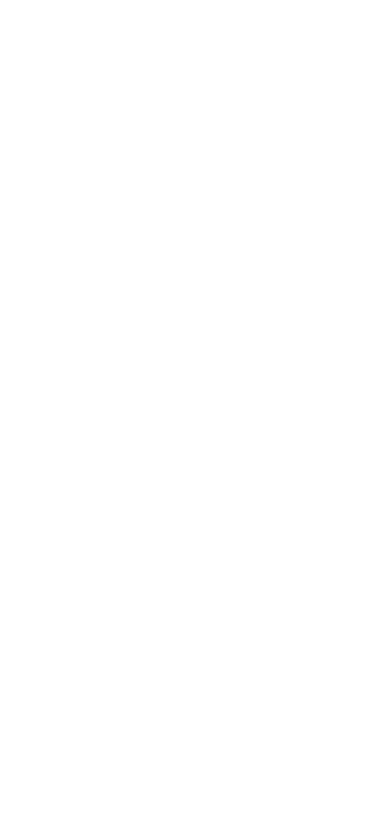
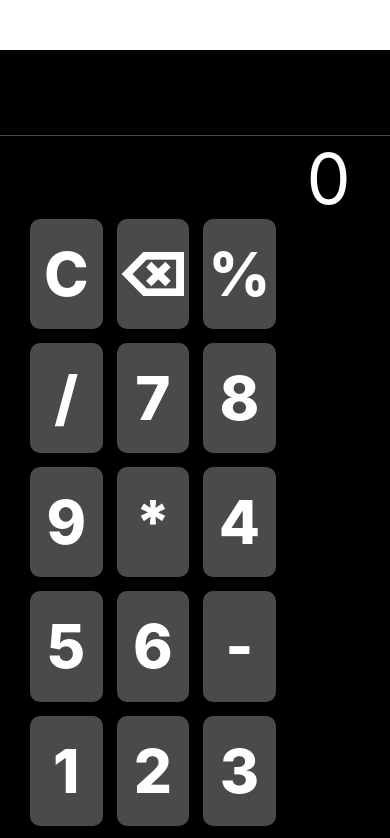
Before and after one commit to hrishi-anveshak/calculator-native, a React Native app: screen / in a window 390 px wide. Shown: the top 838 px of the page. Built offline with nearby package versions, Linux system fonts and the light colour scheme.

Commit message:
completed v1.0

```diff
--- a/App.tsx
+++ b/App.tsx
@@ -1,10 +1,10 @@
 import React from 'react';
-import {styles} from './styles/styles';
+import {stylesInput} from './styles/stylesInput';
 import {SafeAreaProvider} from 'react-native-safe-area-context';
 import Home from './screens/Home';
 function App(): React.JSX.Element {
   return (
-    <SafeAreaProvider style={styles.bg}>
+    <SafeAreaProvider style={stylesInput.bg}>
       <Home />
     </SafeAreaProvider>
   );
--- /dev/null
+++ b/components/Home/InputSection.tsx
@@ -0,0 +1,12 @@
+import React from 'react';
+import {ScrollView, Text, View} from 'react-native';
+import {stylesInput} from '../../styles/stylesInput';
+export default function InputSection({input, result}: any) {
+  return (
+    <View>
+      <Text style={stylesInput.textResult}>{input}  </Text>
+      <View style={stylesInput.line}></View>
+      <Text style={stylesInput.textResult}>{result}  </Text>
+    </View>
+  );
+}
--- /dev/null
+++ b/components/Home/UserInput.tsx
@@ -0,0 +1,77 @@
+import React, {useState} from 'react';
+import {TouchableOpacity, View, Text, ScrollView} from 'react-native';
+import stylesUser from '../../styles/stylesUser';
+import InputSection from './InputSection';
+import stylesInput from '../../styles/stylesInput';
+export default function UserInput() {
+  const [input, setInput] = useState('');
+  const [result, setResult] = useState('0');
+  const values = [
+    'C',
+    '⌫',
+    '%',
+    '/',
+    '7',
+    '8',
+    '9',
+    '*',
+    '4',
+    '5',
+    '6',
+    '-',
+    '1',
+    '2',
+    '3',
+    '+',
+    '',
+    '0',
+    '.',
+    '=',
+  ];
+
+  const calculate = (val: any) => {
+    if (val === 'C') {
+      setInput('');
+      setResult('0');
+    } else if (val === '⌫') {
+      setInput(input.slice(0, -1));
+    } else if (val === '/' && result === '0') {
+      setResult((parseFloat(input) / 100).toString());
+    } else if (val === '=') {
+      try {
+        const calculate = eval(input);
+        setInput(calculate.toString());
+        setResult(calculate.toString());
+      } catch {
+        setInput('Error');
+      }
+    } else {
+      setInput(input + val);
+    }
+  };
+
+  return (
+    <>
+      {/* inputs */}
+      <View style={stylesInput.inputSectionScroll}>
+        <ScrollView>
+          <InputSection input={input} result={result} />
+        </ScrollView>
+      </View>
+
+      {/* userInput */}
+      <View style={stylesUser.section}>
+        {values.map((val, index) => {
+          return (
+            <TouchableOpacity
+              key={index}
+              style={stylesUser.item}
+              onPress={() => val !== '' && calculate(val)}>
+              <Text style={stylesUser.text}>{val}</Text>
+            </TouchableOpacity>
+          );
+        })}
+      </View>
+    </>
+  );
+}
--- a/screens/Home.tsx
+++ b/screens/Home.tsx
@@ -1,10 +1,10 @@
 import React from 'react';
-import {styles} from '../styles/styles';
-import {ScrollView, Text, View} from 'react-native';
+
+import UserInput from '../components/Home/UserInput';
 export default function Home() {
   return (
-    <View>
-      <Text style={styles.text}>Hi</Text>
-    </View>
+    <>
+      <UserInput />
+    </>
   );
 }
--- a/styles/styles.js
+++ /dev/null
@@ -1,15 +0,0 @@
-import { StyleSheet } from "react-native";
-export const styles = StyleSheet.create({
-    text:{
-        color:'#ffff',
-        fontSize:  20,
-    },
-    highlight: {
-      fontWeight: '700',
-    },
-    bg:{
-        backgroundColor: '#0000',
-    },
-  });
-
-  export default styles;
--- /dev/null
+++ b/styles/stylesInput.js
@@ -0,0 +1,40 @@
+import {StyleSheet, Dimensions} from 'react-native';
+const {height} = Dimensions.get('window');
+export const stylesInput = StyleSheet.create({
+  textResult: {
+    color: '#ffff',
+    fontSize: 70,
+    textAlign: 'right',
+    flexShrink: 0,
+  },
+  inputs: {
+    padding: 20,
+  },
+  highlight: {
+    fontWeight: '700',
+  },
+  bg: {
+    backgroundColor: '#000',
+    marginTop: 50,
+  },
+  inputSection: {
+    flexDirection: 'row',
+    justifyContent: 'space-between',
+    marginHorizontal: 30,
+    alignContent: 'center',
+    alignItems: 'center',
+    height: height * 0.2,
+  },
+  inputScroll: {
+    flexDirection: 'row-reverse',
+  },
+  inputSectionScroll: {
+    height: height * 0.2,
+  },
+  line: {
+    borderBottomWidth: 1,
+    borderBottomColor: '#4a4a4a',
+  },
+});
+
+export default stylesInput;
--- /dev/null
+++ b/styles/stylesUser.js
@@ -0,0 +1,31 @@
+import {StyleSheet, Dimensions} from 'react-native';
+const {height} = Dimensions.get('window');
+export const stylesUser = StyleSheet.create({
+  text: {
+    color: '#ffff',
+    fontSize: 60,
+    textAlign: 'right',
+    fontWeight: 800,
+  },
+  section: {
+    flexDirection: 'row',
+    flexWrap: 'wrap',
+    justifyContent: 'flex-start',
+    height: height * 0.8,
+    marginHorizontal: 30,
+    gap: 14,
+  },
+
+  item: {
+    paddingHorizontal: 5,
+    width: '22%',
+    alignItems: 'center',
+    justifyContent: 'center',
+    borderRadius: 10,
+    backgroundColor: '#4a4a4a',
+    height: (height * 0.8 - 14) / 6,
+  },
+
+});
+
+export default stylesUser;
```
